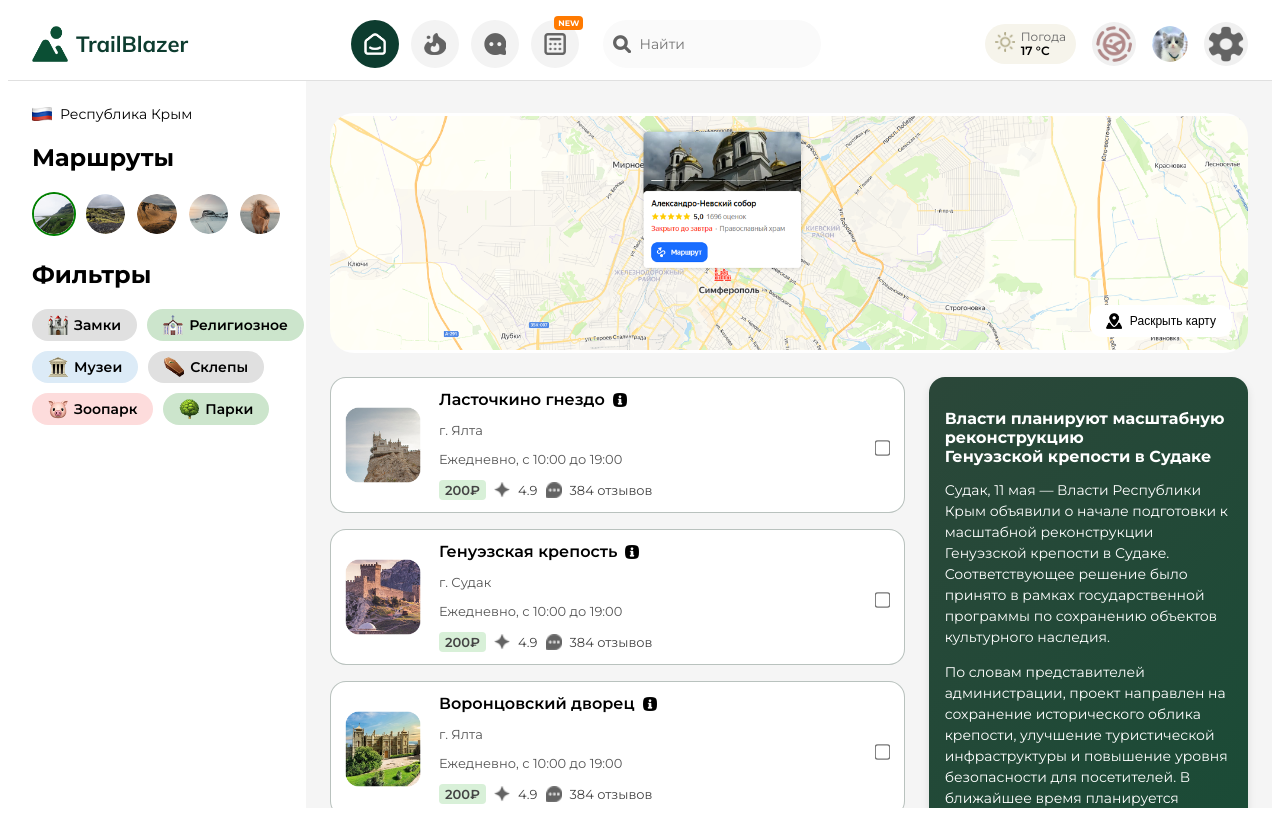
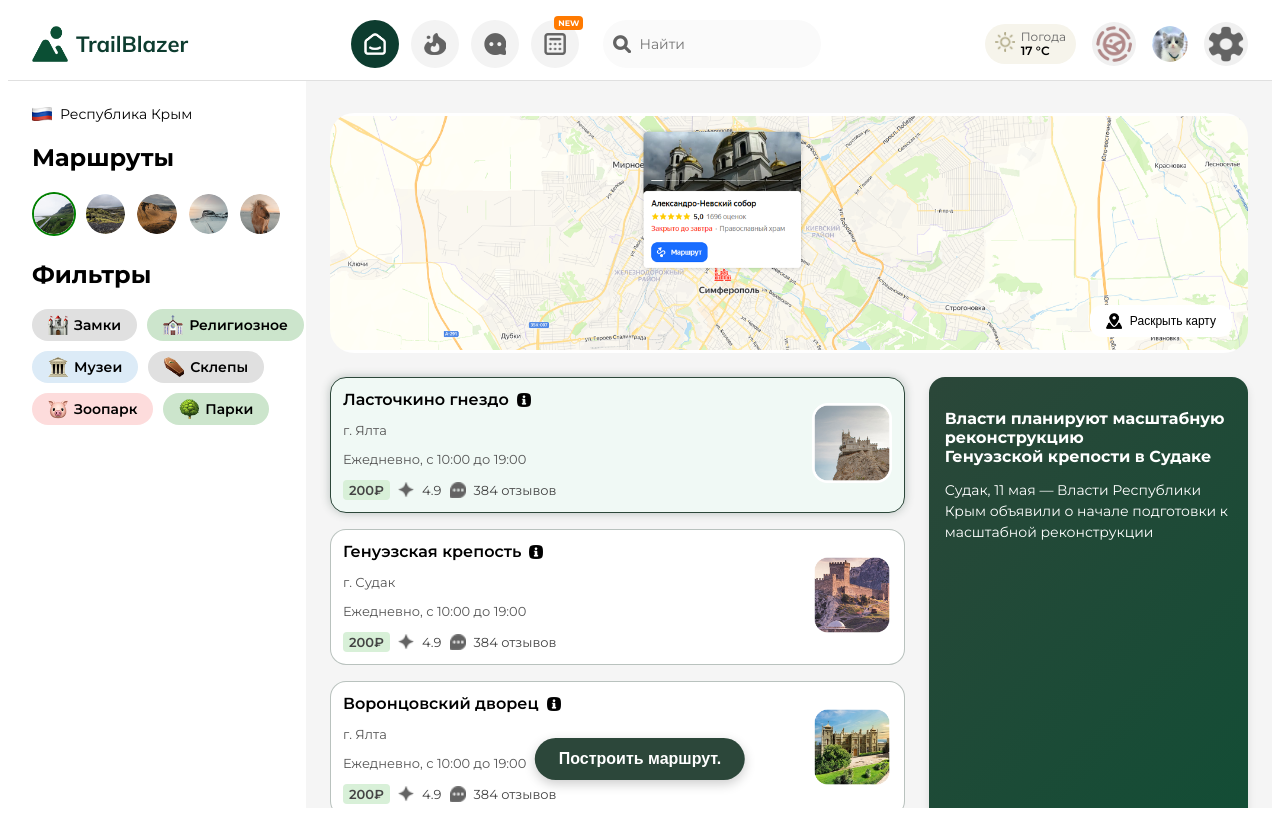
Before and after one commit to r1nlaw/TrailBlazer_Frontend, a Vue app: page / in a window 1280 px wide. Both pictures are taken after a click on the element 617 px from the left and 445 px from the top of the page. Built offline with nearby package versions, Linux system fonts and the light colour scheme.

Commit message:
add card

```diff
--- a/src/components/TravelList.vue
+++ b/src/components/TravelList.vue
@@ -6,14 +6,8 @@
         :key="place.id"
         class="place-card"
         :class="{ selected: selectedPlaces.includes(place.id) }"
+        @click="toggleSelection(place.id)"
       >
-        <input
-          type="checkbox"
-          :value="place.id"
-          v-model="selectedPlaces"
-          class="checkbox"
-        />
-        <img :src="place.image" class="place-image" />
         <div class="place-content">
           <div class="title-row">
             <h3 class="place-title">{{ place.title }}</h3>
@@ -29,6 +23,15 @@
             <span>{{ place.reviews }} отзывов</span>
           </div>
         </div>
+        <div class="img">
+          <img :src="place.image" class="place-image" />
+        </div>
+        <input
+          type="checkbox"
+          class="checkbox"
+          :checked="selectedPlaces.includes(place.id)"
+          @click.stop
+        />
       </div>
     </div>
 
@@ -37,12 +40,36 @@
       <p v-html="item.content"></p>
     </div>
   </div>
+  <button
+      v-if="selectedPlaces.length > 0"
+      class="bottom-action-button"
+      @click="handleSelection"
+    >
+      Построить маршрут.
+  </button>
+
 </template>
+
 
 <script setup>
 import { ref } from 'vue'
 
 const selectedPlaces = ref([])
+
+function toggleSelection(id) {
+  const index = selectedPlaces.value.indexOf(id)
+  if (index === -1) {
+    selectedPlaces.value.push(id)
+  } else {
+    selectedPlaces.value.splice(index, 1)
+  }
+}
+function handleSelection() {
+  console.log('Выбранные ID:', selectedPlaces.value)
+  alert(`Вы выбрали ${selectedPlaces.value.length} место(а): ${selectedPlaces.value.join(', ')}`)
+}
+
+
 
 import infoIcon from '@/assets/icons/info.png'
 import starIcon from '@/assets/icons/star.png'
@@ -83,6 +110,76 @@ const places = [
     rating: 4.9,
     reviews: 384,
   },
+    {
+    id: 4,
+    title: 'Воронцовский дворец',
+    image: place3,
+    location: 'г. Ялта',
+    time: 'Ежедневно, с 10:00 до 19:00',
+    price: '200₽',
+    rating: 4.9,
+    reviews: 384,
+  },
+  {
+    id: 5,
+    title: 'Генуэзская крепость',
+    image: place2,
+    location: 'г. Судак',
+    time: 'Ежедневно, с 10:00 до 19:00',
+    price: '200₽',
+    rating: 4.9,
+    reviews: 384,
+  },
+   {
+    id: 6,
+    title: 'Ласточкино гнездо',
+    image: place1,
+    location: 'г. Ялта',
+    time: 'Ежедневно, с 10:00 до 19:00',
+    price: '200₽',
+    rating: 4.9,
+    reviews: 384,
+  },
+   {
+    id: 7,
+    title: 'Генуэзская крепость',
+    image: place2,
+    location: 'г. Судак',
+    time: 'Ежедневно, с 10:00 до 19:00',
+    price: '200₽',
+    rating: 4.9,
+    reviews: 384,
+  },
+     {
+    id: 8,
+    title: 'Генуэзская крепость',
+    image: place2,
+    location: 'г. Судак',
+    time: 'Ежедневно, с 10:00 до 19:00',
+    price: '200₽',
+    rating: 4.9,
+    reviews: 384,
+  },
+    {
+    id: 9,
+    title: 'Воронцовский дворец',
+    image: place3,
+    location: 'г. Ялта',
+    time: 'Ежедневно, с 10:00 до 19:00',
+    price: '200₽',
+    rating: 4.9,
+    reviews: 384,
+  },
+    {
+    id: 10,
+    title: 'Воронцовский дворец',
+    image: place3,
+    location: 'г. Ялта',
+    time: 'Ежедневно, с 10:00 до 19:00',
+    price: '200₽',
+    rating: 4.9,
+    reviews: 384,
+  },
 ]
 
 const news = [
@@ -91,27 +188,7 @@ const news = [
     title: 'Власти планируют масштабную реконструкцию<br />Генуэзской крепости в Судаке',
     content: `
       <p>Судак, 11 мая — Власти Республики Крым объявили о начале подготовки к масштабной реконструкции
-      Генуэзской крепости в Судаке. Соответствующее решение было принято в рамках государственной
-      программы по сохранению объектов культурного наследия.</p>
 
-      <p>По словам представителей администрации, проект направлен на сохранение исторического облика
-      крепости, улучшение туристической инфраструктуры и повышение уровня безопасности для посетителей.
-      В ближайшее время планируется проведение археологических изысканий, разработка проектно-сметной
-      документации и согласование с Министерством культуры РФ.</p>
-
-      <p>«Генуэзская крепость — один из важнейших памятников архитектуры Средневековья. Мы обязаны
-      сохранить её для будущих поколений», — отметил глава администрации города Судак.</p>
-
-      <p>Работы планируется начать уже в следующем году. Реконструкция будет проходить поэтапно, чтобы
-      не ограничивать доступ туристов к основным смотровым площадкам. Также рассматривается возможность
-      создания мультимедийного музейного центра на территории комплекса.</p>
-
-      <p>Финансирование проекта будет осуществляться за счёт федерального и республиканского бюджетов,
-      а также при поддержке инвесторов. Сумма вложений пока не уточняется.</p>
-
-      <p>Генуэзская крепость — визитная карточка Судака и один из самых посещаемых туристических объектов
-      Крыма. Комплекс включает в себя многочисленные башни, крепостные стены и хозяйственные постройки,
-      построенные в XIII–XV веках.</p>
     `,
   },
 ]
@@ -123,12 +200,6 @@ const news = [
   flex: 1;
   gap: 24px;
   width: 100%;
-}
-.checkbox {
-  position: absolute;
-  top: 50%;
-  right: 12px;
-  transform: translateY(-50%) scale(1.2);
 }
 
 .places {
@@ -149,9 +220,8 @@ const news = [
   position: relative;
   transition: all 0.3s ease;
   border: 1px solid #2c473a54;
-  box-shadow: none;
-  transform: translateX(0);
 }
+
 
 .place-card:hover {
   transform: translateX(10px);
@@ -171,7 +241,6 @@ const news = [
   object-fit: cover;
   border-radius: 12px;
 }
-
 .place-content {
   flex: 1;
 }
@@ -222,7 +291,19 @@ const news = [
   color: rgb(146, 146, 146);
 }
 
+.checkbox {
+  position: absolute;
+  top: 0;
+  left: 0;
+  width: 100%;
+  height: 100%;
+  opacity: 0;
+  pointer-events: none;
+}
+
+
 .news-card {
+  position: relative;
   flex: 1;
   background: linear-gradient(135deg, #2b4739, #0b4f34);
   border-radius: 16px;
@@ -231,6 +312,7 @@ const news = [
   color: white;
   box-shadow: 0 4px 8px rgba(0, 0, 0, 0.1);
   overflow-y: auto;
+  max-height: 650px;
 }
 
 .news-card h3 {
@@ -243,4 +325,23 @@ const news = [
   margin-bottom: 12px;
   line-height: 1.5;
 }
+
+.bottom-action-button {
+  position: fixed;
+  bottom: 20px;
+  left: 50%;
+  transform: translateX(-50%);
+  background-color: #2c473a;
+  color: white;
+  padding: 12px 24px;
+  border: none;
+  border-radius: 24px;
+  font-size: 16px;
+  font-weight: 600;
+  box-shadow: 0 4px 12px rgba(0, 0, 0, 0.2);
+  z-index: 1000;
+  transition: opacity 0.3s ease;
+}
+
+
 </style>
```
